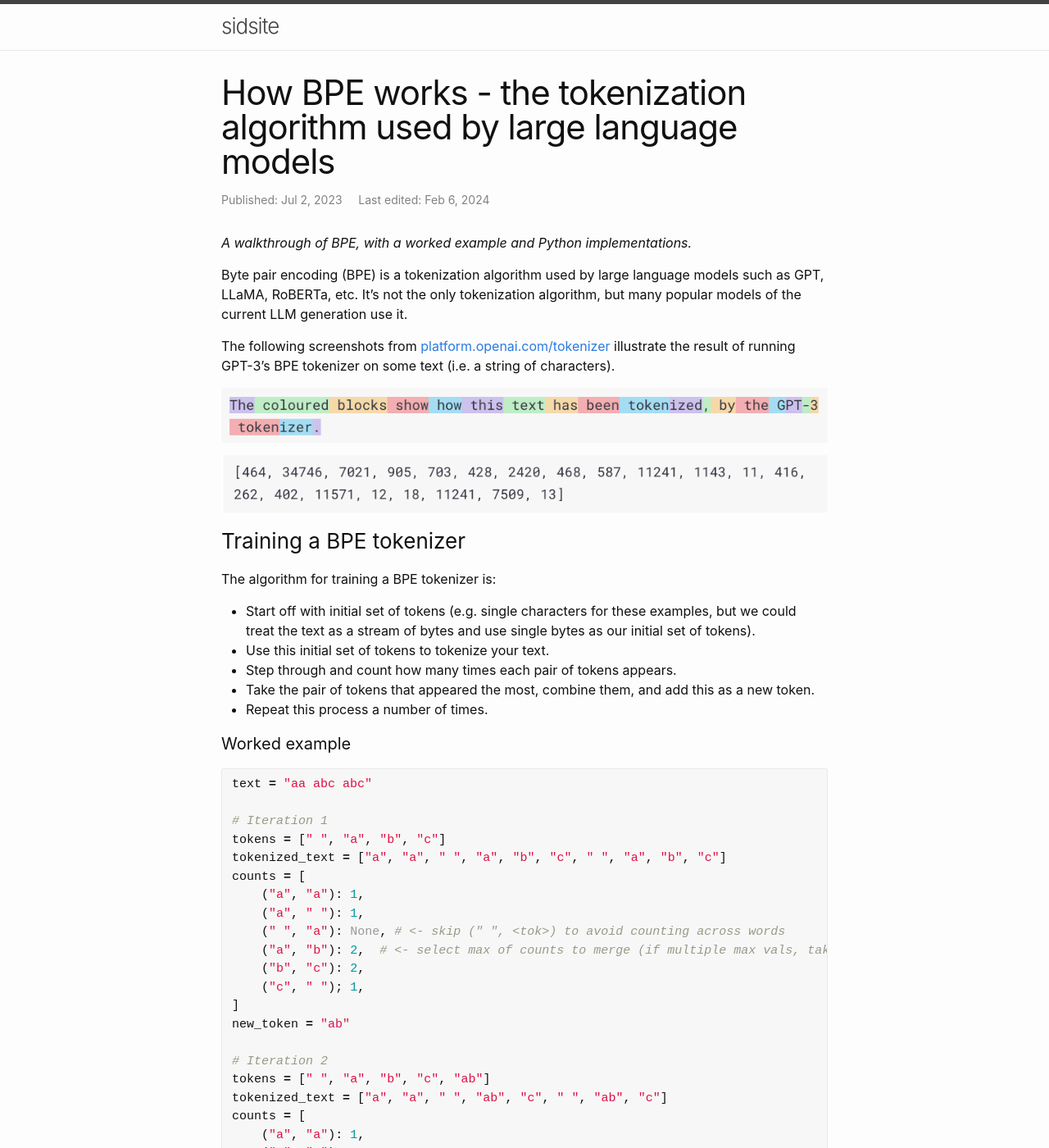
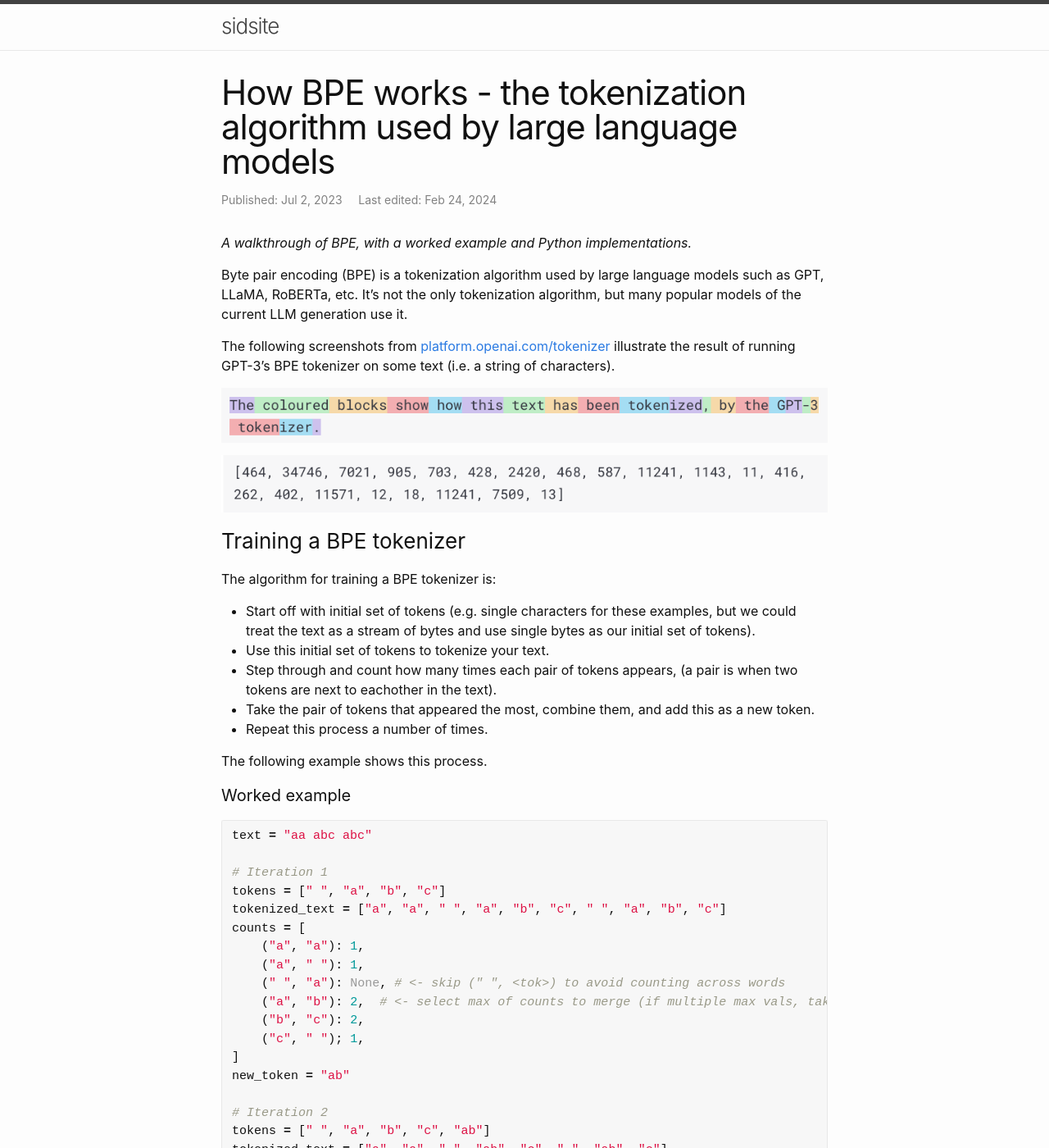
Before and after one commit to sradc/sradc.github.io, a Jekyll site: the page built from _posts/2023-07-02-bpe.md, in a window 1280 px wide and 1400 px high. Shown: the whole window at 82% size. Built offline with Jekyll 4.4.1, drawn with Linux system fonts in a browser that asks for light colours.

Commit message:
tried to improve clarity of bpe (added a few words)

```diff
--- a/_posts/2023-07-02-bpe.md
+++ b/_posts/2023-07-02-bpe.md
@@ -2,7 +2,7 @@
 layout: post
 title:  "How BPE works - the tokenization algorithm used by large language models"
 date: 2023-07-02 00:00:00 +0000
-date_edited: 2024-02-06 00:00:00 +0000
+date_edited: 2024-02-24 00:00:00 +0000
 categories:
 comments: true
 ---
@@ -36,9 +36,11 @@ The algorithm for training a BPE tokenizer is:
 
 - Start off with initial set of tokens (e.g. single characters for these examples, but we could treat the text as a stream of bytes and use single bytes as our initial set of tokens).
 - Use this initial set of tokens to tokenize your text.
-- Step through and count how many times each pair of tokens appears.
+- Step through and count how many times each pair of tokens appears, (a pair is when two tokens are next to eachother in the text).
 - Take the pair of tokens that appeared the most, combine them, and add this as a new token.
 - Repeat this process a number of times.
+
+The following example shows this process.
 
 #### Worked example
 
```
